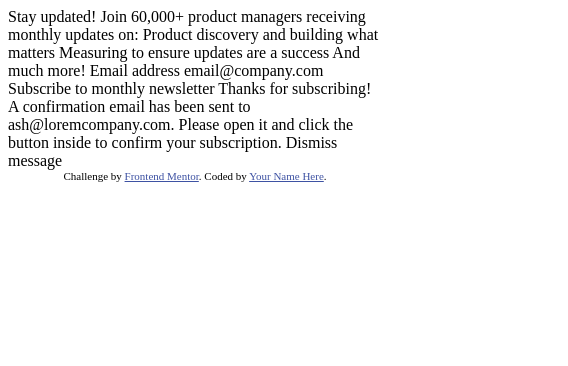
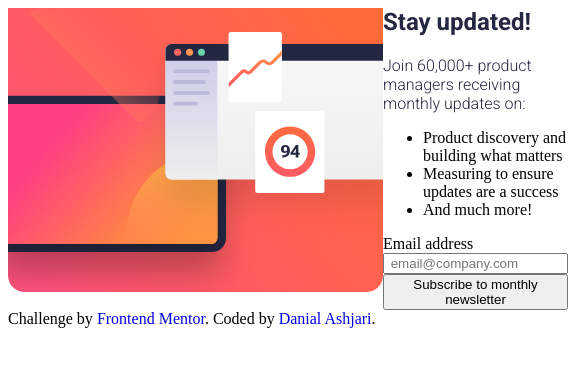
Before and after one commit to danielashjari/newsletter-sign-up-with-success-message-main, a plain HTML site: page index.html in a window 390 px wide. Shown: the whole page, 568 px wide, since content can reach past the window. Drawn offline with Linux system fonts and the light colour scheme.

Commit message:
Refactor HTML structure for sign-up form and success message, enhancing accessibility and responsiveness

```diff
--- a/index.html
+++ b/index.html
@@ -1,52 +1,70 @@
 <!DOCTYPE html>
 <html lang="en">
+
 <head>
   <meta charset="UTF-8">
-  <meta name="viewport" content="width=device-width, initial-scale=1.0"> <!-- displays site properly based on user's device -->
+  <meta name="viewport" content="width=device-width, initial-scale=1.0">
+  <!-- displays site properly based on user's device -->
 
   <link rel="icon" type="image/png" sizes="32x32" href="./assets/images/favicon-32x32.png">
-
+  <link rel="stylesheet" href="./dist/style.css">
   <title>Frontend Mentor | Newsletter sign-up form with success message</title>
 
-  <!-- Feel free to remove these styles or customise in your own stylesheet 👍 -->
-  <style>
-    .attribution { font-size: 11px; text-align: center; }
-    .attribution a { color: hsl(228, 45%, 44%); }
-  </style>
+
 </head>
+
 <body>
 
   <!-- Sign-up form start -->
+  <div class="container sign-up  flex">
+    <picture>
+      <source media="(min-width: 768px)" srcset="./assets/images/illustration-sign-up-desktop.svg">
+      <source media="(min-width: 320px)" srcset="./assets/images/illustration-sign-up-mobile.svg">
+      <img src="./assets/images/illustration-mobile.svg" alt="Illustration">
+    </picture>
 
+    <article>
+      <h1>
         Stay updated!
+      </h1>
 
+      <p>
         Join 60,000+ product managers receiving monthly updates on:
+      </p>
 
-  Product discovery and building what matters
-  Measuring to ensure updates are a success
-  And much more!
+      <ul>
+        <li>Product discovery and building what matters</li>
+        <li>Measuring to ensure updates are a success</li>
+        <li>And much more!</li>
+      </ul>
 
-  Email address
-  email@company.com
-
-  Subscribe to monthly newsletter
+      <form>
+        <label for="email">Email address</label>
+        <input type="email" id="email" name="email" placeholder=" email@company.com" required>
+        <button type="submit"> Subscribe to monthly newsletter
+        </button>
+      </form>
+    </article>
+  </div>
 
   <!-- Sign-up form end -->
 
   <!-- Success message start -->
 
+  <div class="message container hidden">
     Thanks for subscribing!
 
    A confirmation email has been sent to ash@loremcompany.com.
     Please open it and click the button inside to confirm your subscription.
 
     Dismiss message
-
+  </div>
   <!-- Success message end -->
 
   <div class="attribution">
-    Challenge by <a href="https://www.frontendmentor.io?ref=challenge" target="_blank">Frontend Mentor</a>.
-    Coded by <a href="#">Your Name Here</a>.
+    Challenge by <a href="https://www.frontendmentor.io?ref=challenge" target="_blank" rel="noopener">Frontend Mentor</a>.
+    Coded by <a href="#">Danial Ashjari</a>.
   </div>
 </body>
+
 </html>
```
Lines whose indentation alone changed are shown as unchanged.
